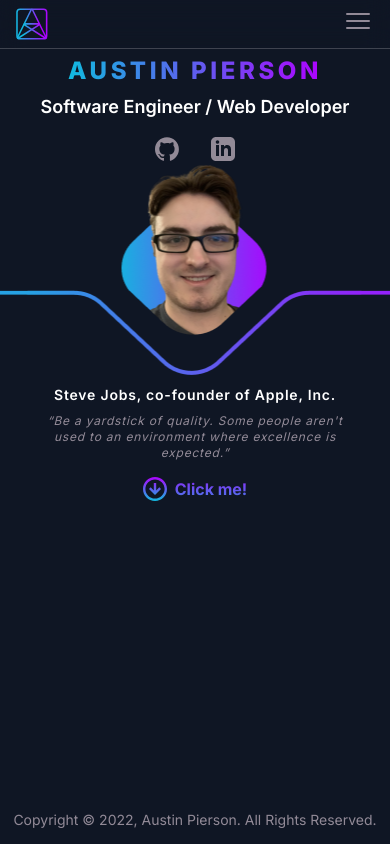
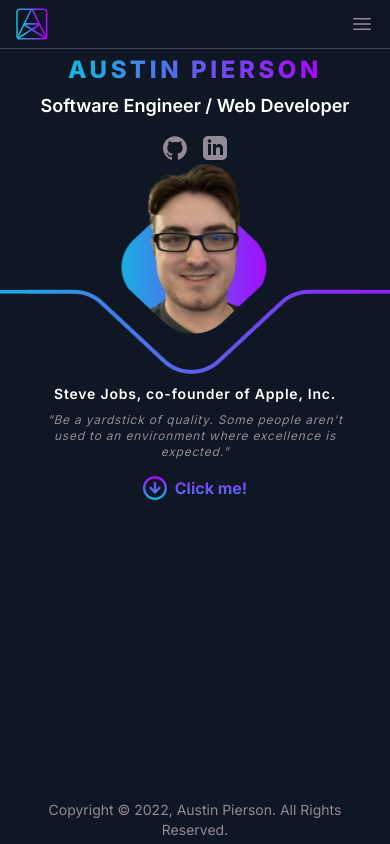
Before and after one commit to austip24/nextjs-dev-portfolio, a Next.js app: page / in a window 390 px wide. Built offline with nearby package versions, Linux system fonts and the light colour scheme.

Commit message:
created hamburger menu icon for header, fixed horizontal overflow caused by footer component

```diff
--- a/app/about/page.tsx
+++ b/app/about/page.tsx
@@ -17,14 +17,14 @@
 							<HeroTitle>A bit about me...</HeroTitle>
 						</Hero>
 
-						<p className="text-xl tracking-tighter md:tracking-normal">
+						<p className="text-xl tracking-tighter md:tracking-normal xl:max-w-xl 2xl:max-w-2xl">
 							I am a computer engineer turned full-stack web developer based in
 							Arizona. I have a passion for building web applications that are
 							user-friendly, performant, and accessible. If you are looking for
 							someone to turn an idea or concept you have into a digital
 							masterpiece on the web, I am the guy you are looking for!
 						</p>
-						<p className="text-xl tracking-tighter md:tracking-normal">
+						<p className="text-xl tracking-tighter md:tracking-normal xl:max-w-xl 2xl:max-w-2xl">
 							Need a developer?{" "}
 							<Link
 								href="/contact"
--- a/app/layout.tsx
+++ b/app/layout.tsx
@@ -21,7 +21,7 @@
 				className={`${inter.variable} font-sans min-h-screen max-w-screen relative flex flex-col justify-between`}
 			>
 				<Header />
-				<main className="flex grow">{children}</main>
+				<main className="flex grow mt-navigation-height mb-footer-height">{children}</main>
 				<Footer />
 			</body>
 		</html>
--- a/components/Hero.tsx
+++ b/components/Hero.tsx
@@ -23,7 +23,7 @@
 };
 
 export const HeroLinks: React.FC<HeroElementProps> = ({ children }) => {
-	return <div className="flex gap-8 mt-2">{children}</div>;
+	return <div className="flex gap-4 mt-2">{children}</div>;
 };
 
 export const Hero: React.FC<HeroProps> = ({ children }) => {
--- a/components/footer.tsx
+++ b/components/footer.tsx
@@ -1,6 +1,6 @@
 export const Footer: React.FC = () => {
 	return (
-		<footer className="h-footer-height text-neutral text-sm w-full grid place-items-center text-center">
+		<footer className="h-footer-height text-neutral text-sm w-full grid place-items-center text-center px-4">
 			Copyright &copy; 2022, Austin Pierson. All Rights Reserved.
 		</footer>
 	);
--- a/components/header.tsx
+++ b/components/header.tsx
@@ -5,6 +5,7 @@
 import Link from "next/link";
 import { Container } from "./container";
 import { GithubIcon } from "./icons/github";
+import { HamburgerIcon } from "./icons/hamburger";
 import { LinkedinIcon } from "./icons/linkedin";
 import { Logo } from "./icons/logo";
 
@@ -35,24 +36,21 @@
 const NavMenu: React.FC = () => {
 	return (
 		<Menu>
-			<Menu.Button className="relative w-8 aspect-square -mr-4">
-				<Image
-					className="fill-neutral"
-					src="/menu.svg"
-					alt="toggle menu"
-					fill
-				/>
-			</Menu.Button>
+			<div className="flex">
+				<Menu.Button className="relative w-6 md:w-7 aspect-square -mr-4">
+					<HamburgerIcon />
+				</Menu.Button>
+			</div>
 		</Menu>
 	);
 };
 
 export const Header: React.FC = () => {
 	return (
-		<header className="z-10 border-b border-white/20 backdrop-blur-md">
+		<header className="w-full fixed top-0 left-0 z-10 border-b border-white/20 backdrop-blur-md">
 			<Container className="h-navigation-height flex items-center justify-between">
 				{/* Logo */}
-				<Link href="/" className="-ml-4 sm:m-0 relative w-8 aspect-square">
+				<Link href="/" className="-ml-4 sm:m-0 relative">
 					<Logo
 						className="hover:opacity-80 transition-opacity"
 						label="link to home"
--- /dev/null
+++ b/components/icons/hamburger.tsx
@@ -0,0 +1,19 @@
+interface HamburgerProps {
+	className?: string;
+}
+
+export const HamburgerIcon: React.FC<HamburgerProps> = ({ className }) => {
+	return (
+		<svg
+			xmlns="http://www.w3.org/2000/svg"
+			viewBox="0 0 24 24"
+			className={`fill-neutral ${className ?? ""}`}
+		>
+			<path
+				fillRule="evenodd"
+				d="M3 6.75A.75.75 0 013.75 6h16.5a.75.75 0 010 1.5H3.75A.75.75 0 013 6.75zM3 12a.75.75 0 01.75-.75h16.5a.75.75 0 010 1.5H3.75A.75.75 0 013 12zm0 5.25a.75.75 0 01.75-.75h16.5a.75.75 0 010 1.5H3.75a.75.75 0 01-.75-.75z"
+				clipRule="evenodd"
+			/>
+		</svg>
+	);
+};
--- a/tailwind.config.js
+++ b/tailwind.config.js
@@ -21,7 +21,7 @@
 			backgroundImage: {
 				hero: "url('/hero-bg.png')",
 				"hero-lg": "url('/hero-bg-large.png')",
-				about: "url('/about-bg.png')",
+				about: "url('/about-bg-1.png')",
 			},
 			spacing: {
 				"navigation-height": "var(--navigation-height)",
```
Also changed, not shown: public/about-bg-1.png (added).
